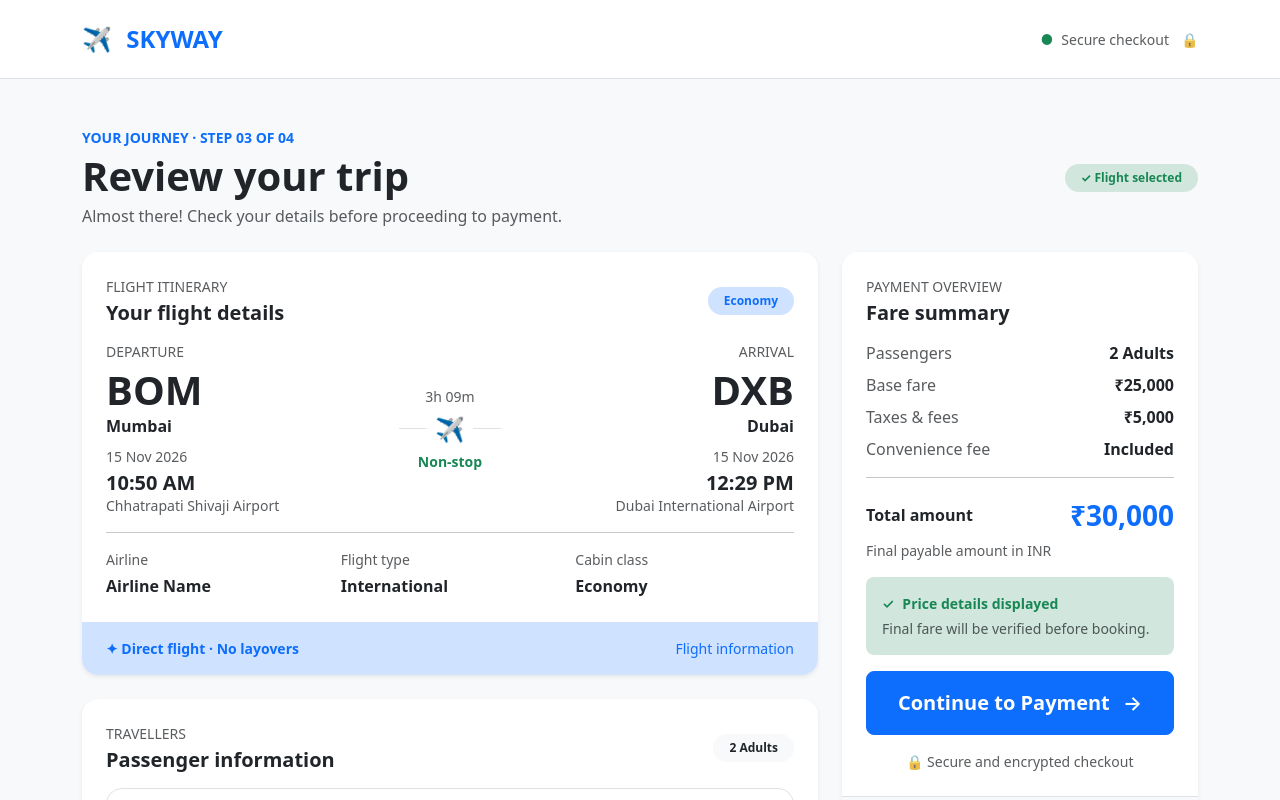
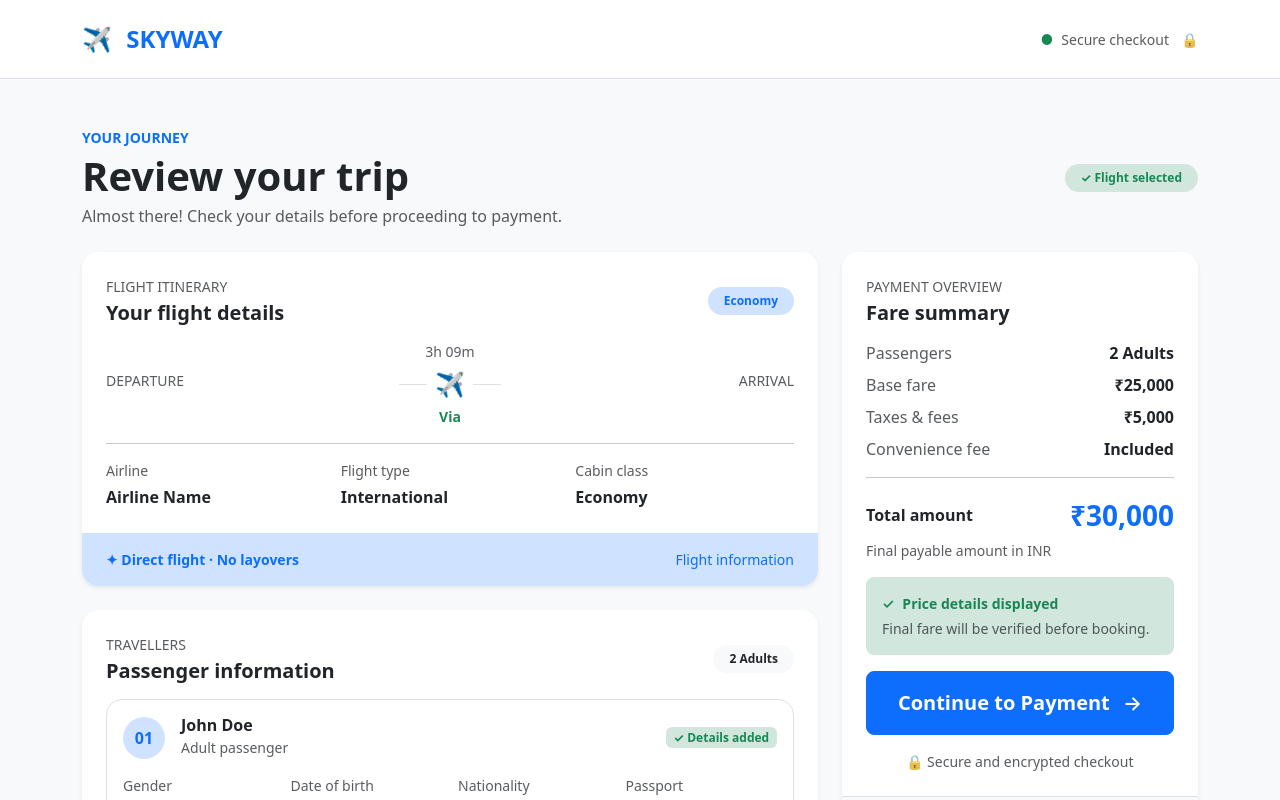
Before and after one commit to tausif900/Aeroplane-Booking-App-frontend, a React app: page /booking-review/1 in a window 1280 px wide. Shown: the top 800 px of the page. Built offline with nearby package versions, Linux system fonts and the light colour scheme; the HTML template or start-up script is replaced by a standard one.

Commit message:
booking review page is in progress

```diff
--- a/src/Components/Pages/BookingReview.jsx
+++ b/src/Components/Pages/BookingReview.jsx
@@ -1,9 +1,16 @@
 import React from "react";
-import { useParams } from "react-router-dom";
+import { useLocation, useParams } from "react-router-dom";
 
 const BookingReview = () => {
   const { bookingId } = useParams();
   console.log(bookingId);
+
+  const location = useLocation();
+  console.log(location?.state);
+  const flightData = location?.state?.flightData;
+  const passengerDetails = location?.state?.passengerDetails;
+  const contactDetails = location?.state?.contactDetails;
+  const rate = location?.state?.rate;
 
   return (
     <div className="min-vh-100 d-flex flex-column bg-body-tertiary text-body">
@@ -27,7 +34,7 @@ const BookingReview = () => {
         <div className="row align-items-center gy-3 mb-4">
           <div className="col-12 col-md">
             <div className="text-primary fw-semibold small mb-1">
-              YOUR JOURNEY · STEP 03 OF 04
+              YOUR JOURNEY
             </div>
             <h1 className="fw-bold display-6 mb-1">Review your trip</h1>
             <p className="text-body-secondary mb-0">
@@ -67,14 +74,36 @@ const BookingReview = () => {
                     <div className="text-body-secondary small mb-1">
                       DEPARTURE
                     </div>
-                    <div className="display-6 fw-bold mb-0">BOM</div>
-                    <div className="fw-semibold">Mumbai</div>
+                    <div className="display-6 fw-bold mb-0">
+                      {
+                        flightData?.slices?.[0]?.segments?.[0]?.origin
+                          ?.iata_city_code
+                      }
+                    </div>
+                    <div className="fw-semibold">
+                      {" "}
+                      {
+                        flightData?.slices?.[0]?.segments?.[0]?.origin
+                          ?.city_name
+                      }
+                    </div>
                     <div className="text-body-secondary small mt-2">
-                      15 Nov 2026
+                      {
+                        flightData?.slices?.[0]?.segments?.[0]?.departing_at.split(
+                          "T",
+                        )[0]
+                      }
                     </div>
-                    <div className="h5 fw-bold mt-1 mb-0">10:50 AM</div>
+                    <div className="h5 fw-bold mt-1 mb-0">
+                      {" "}
+                      {
+                        flightData?.slices?.[0]?.segments?.[0]?.departing_at.split(
+                          "T",
+                        )[1]
+                      }
+                    </div>
                     <div className="small text-body-secondary">
-                      Chhatrapati Shivaji Airport
+                      {flightData?.slices?.[0]?.segments?.[0]?.origin?.name}
                     </div>
                   </div>
 
@@ -87,7 +116,10 @@ const BookingReview = () => {
                       <div className="border-top flex-grow-1" />
                     </div>
                     <div className="small text-success fw-semibold mt-1">
-                      Non-stop
+                      {flightData?.slices?.[0]?.segments?.[0]?.stops.length ===
+                      0
+                        ? "Non-Stop"
+                        : "Via"}
                     </div>
                   </div>
 
@@ -96,14 +128,40 @@ const BookingReview = () => {
                     <div className="text-body-secondary small mb-1">
                       ARRIVAL
                     </div>
-                    <div className="display-6 fw-bold mb-0">DXB</div>
-                    <div className="fw-semibold">Dubai</div>
+                    <div className="display-6 fw-bold mb-0">
+                      {" "}
+                      {
+                        flightData?.slices?.[0]?.segments?.[0]?.destination
+                          ?.iata_city_code
+                      }
+                    </div>
+                    <div className="fw-semibold">
+                      {" "}
+                      {
+                        flightData?.slices?.[0]?.segments?.[0]?.destination
+                          ?.city_name
+                      }
+                    </div>
                     <div className="text-body-secondary small mt-2">
-                      15 Nov 2026
+                      {
+                        flightData?.slices?.[0]?.segments?.[0]?.arriving_at.split(
+                          "T",
+                        )[0]
+                      }
                     </div>
-                    <div className="h5 fw-bold mt-1 mb-0">12:29 PM</div>
+                    <div className="h5 fw-bold mt-1 mb-0">
+                      {" "}
+                      {
+                        flightData?.slices?.[0]?.segments?.[0]?.arriving_at.split(
+                          "T",
+                        )[1]
+                      }
+                    </div>
                     <div className="small text-body-secondary">
-                      Dubai International Airport
+                      {
+                        flightData?.slices?.[0]?.segments?.[0]?.destination
+                          ?.name
+                      }
                     </div>
                   </div>
                 </div>
--- a/src/Components/Pages/PassengerDetails.jsx
+++ b/src/Components/Pages/PassengerDetails.jsx
@@ -129,7 +129,14 @@ const PassengerDetails = () => {
         },
       );
       console.log(response.data);
-      navigate(`/booking-review/${response.data.bookingId}`);
+      navigate(`/booking-review/${response.data.bookingId}`, {
+        state: {
+          flightData,
+          contactDetails,
+          passengerDetails,
+          rate
+        },
+      });
     } catch (err) {
       console.log(err);
       toast.error("Something went wrong");
```
